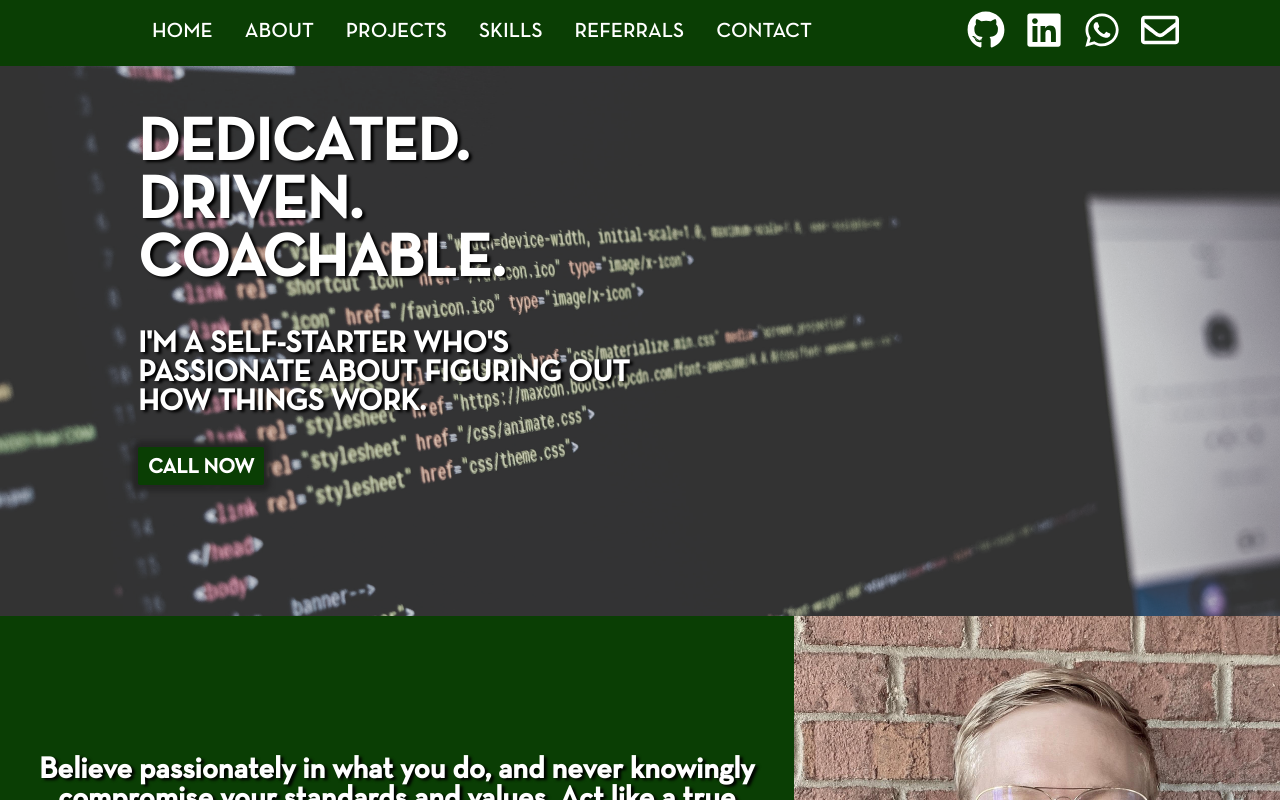
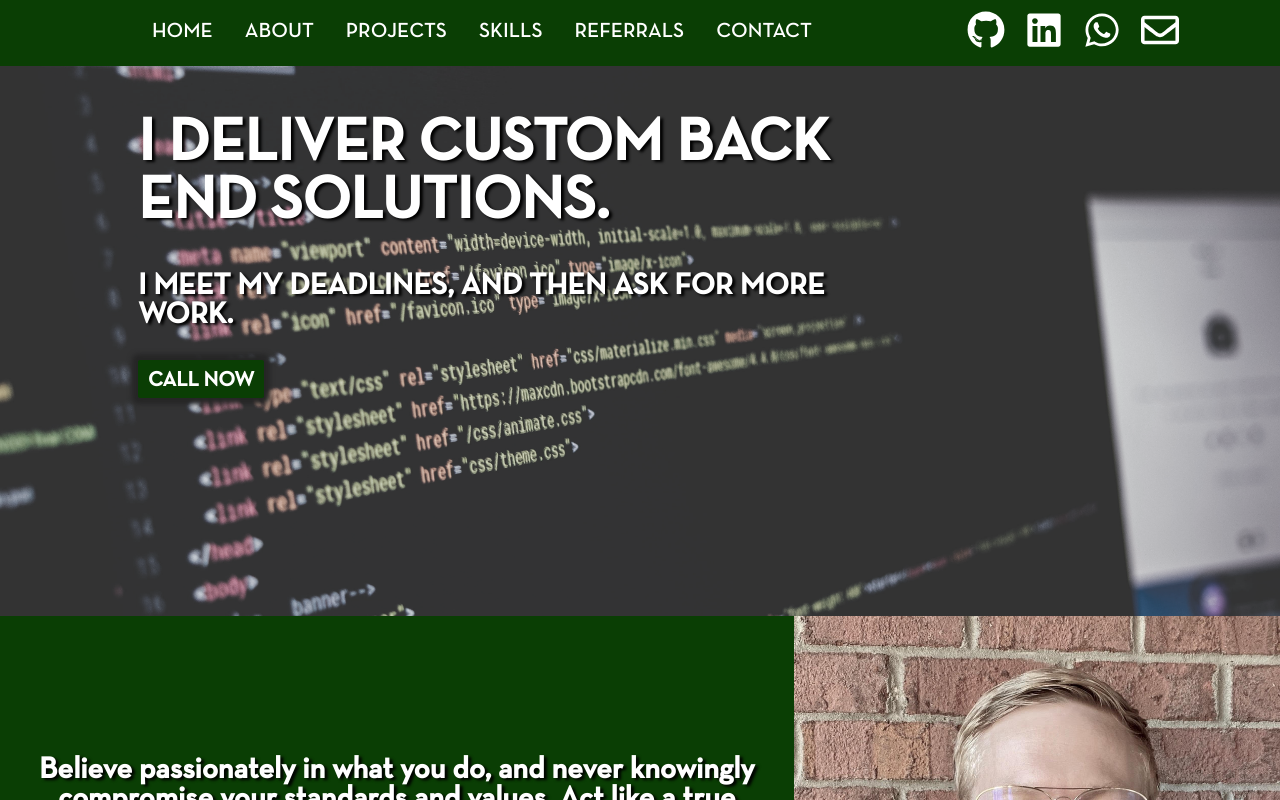
Before and after one commit to PropeReferio/portfolio-2020, a React (Create React App) app: page / in a window 1280 px wide. Shown: the top 800 px of the page. Built offline with nearby package versions, Linux system fonts and the light colour scheme; a web font is replaced by a local one.

Commit message:
updated banner text/width

```diff
--- a/src/App.css
+++ b/src/App.css
@@ -150,7 +150,7 @@ a:visited {
   justify-content: flex-start;
 }
 .bannerTextBox {
-  width: 50%;
+  width: 70%;
   padding: 10px;
 }
 button {
--- a/src/components/pages/Home.js
+++ b/src/components/pages/Home.js
@@ -11,9 +11,8 @@ export default function Home() {
         <div className="grayFilter">
           <div className="bannerContainer">
             <div className="bannerTextBox textShadow">
-              <h1>Dedicated. Driven. Coachable.</h1>
-              <h3>I'm a self-starter who's passionate about figuring out
-							how things work. </h3>
+              <h1>I deliver custom back end solutions.</h1>
+              <h3>I meet my deadlines, and then ask for more work.</h3>
               <a href="tel:+1 615-788-9366"><button id="callButton" className="boxShadow">
                 <h4>CALL NOW</h4>
               </button></a>
```
